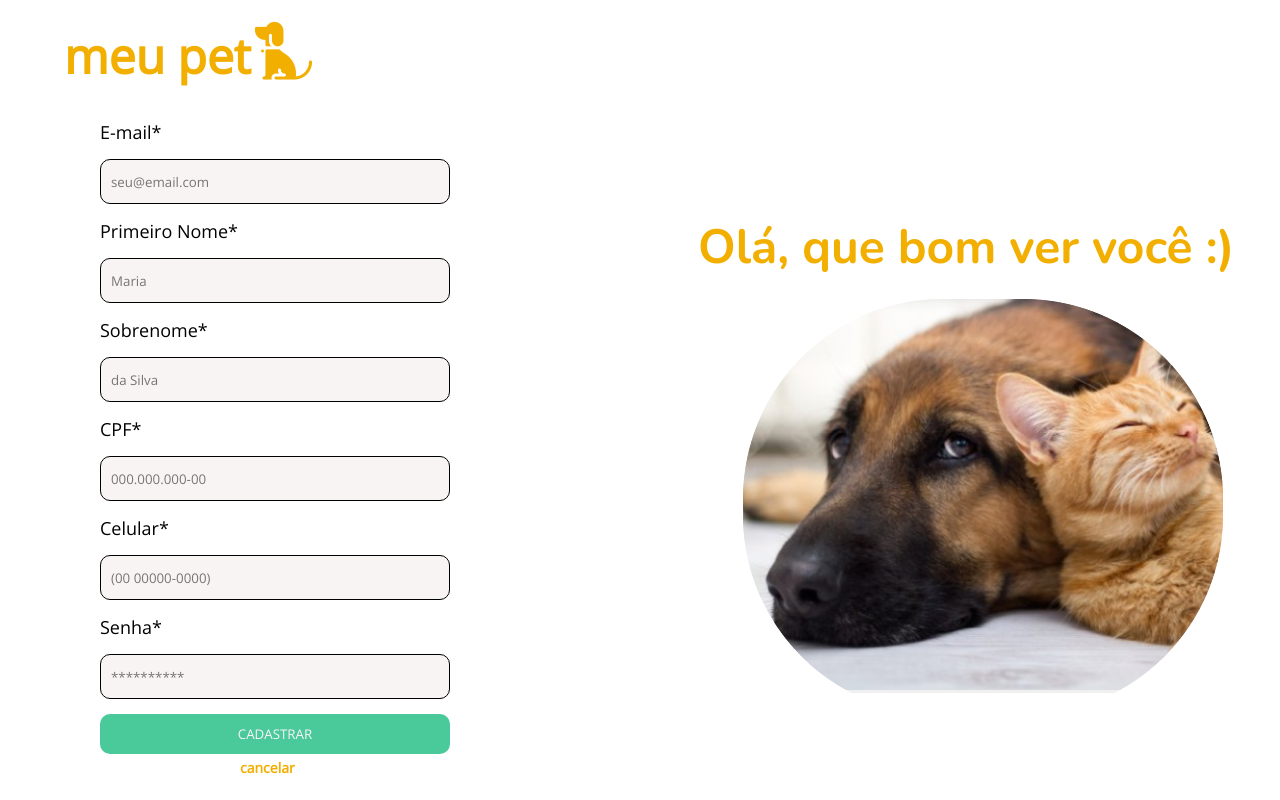
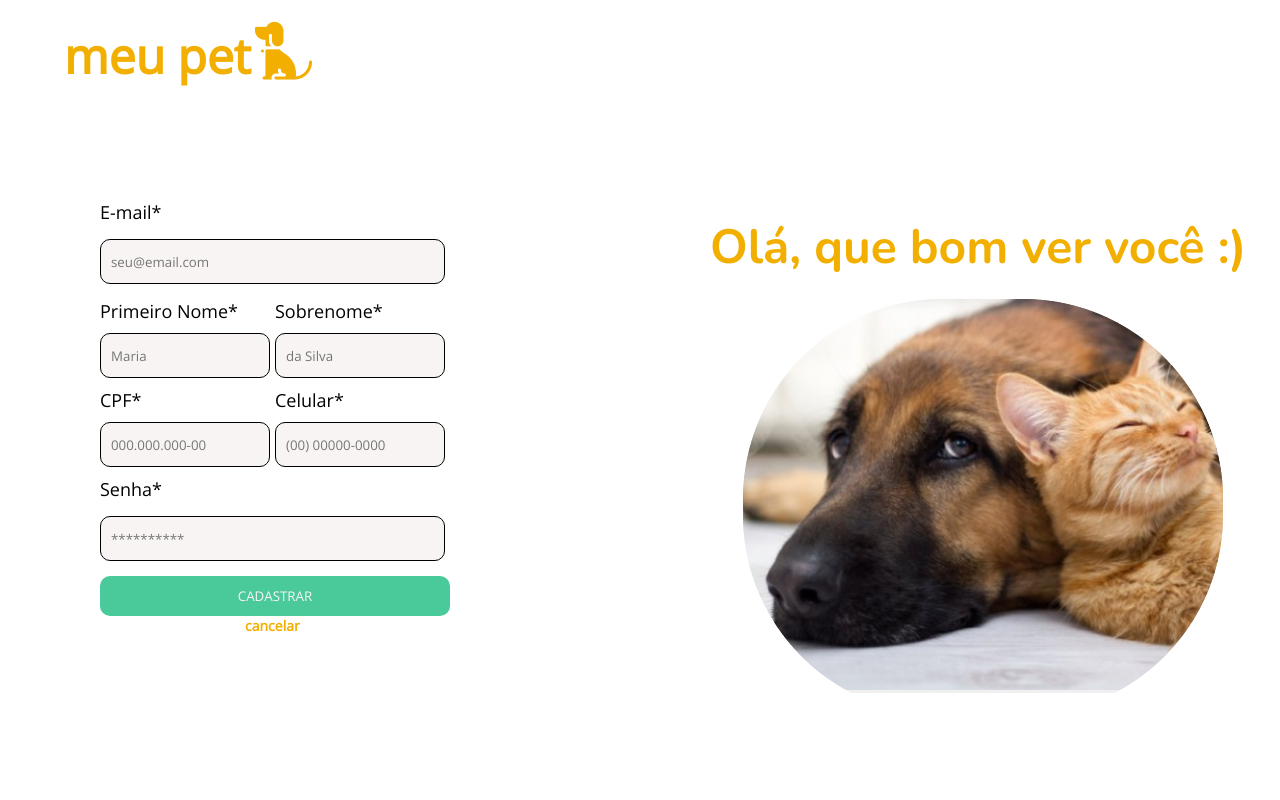
Before and after one commit to denermelo2/engsoftware, a PHP site: page /cadastro.html in a window 1280 px wide. Run offline with PHP 8.4, Linux system fonts and the light colour scheme.

Commit message:
Alteracoes 30-08

```diff
--- a/cadastro.html
+++ b/cadastro.html
@@ -27,24 +27,32 @@
                 <label>E-mail*</label>
                 <input type="email" name="email" placeholder="seu@email.com">
             </div>
-            <div class="cardgroup">
-                <label ></label>Primeiro Nome*</label>
+
+
+
+            <div class="container">
+                <div class="cardgroup_cadastro">
+                    <label></label>Primeiro Nome*</label>
                     <input type="text" name="nome" placeholder="Maria">
                 </div>
 
-            <div class="cardgroup">
-                <label >Sobrenome*</label>
+                <div class="cardgroup_cadastro">
+                    <label>Sobrenome*</label>
                     <input type="text" name="sobrenome" placeholder="da Silva">
                 </div>
 
-            <div class="cardgroup">
-                <label>CPF*</label>
+            </div>
+
+            <div class="container2">
+                <div class="cardgroup_cadastro">
+                    <label class="cpf">CPF*</label>
                     <input type="text" class="form-control cpf-mask" placeholder="000.000.000-00">
                 </div>
 
-            <div class="cardgroup">
-                <label>Celular*</label>
-                <input type="text" class="form-control phone-ddd-mask" placeholder="(00 00000-0000)">
+                <div class="cardgroup_cadastro">
+                    <label class="celular">Celular*</label>
+                    <input type="text" class="form-control phone-ddd-mask" placeholder="(00) 00000-0000">
+                </div>
             </div>
 
             <div class="cardgroup">
@@ -52,17 +60,12 @@
                 <input type="password" class="form-control cpf-mask" placeholder="**********">
             </div>
 
-
-
-
-
-
             <div class="cardgroup btn">
                 <button type="submit">CADASTRAR</button>
             </div>
 
-            <text id="dont"></text>
-            <a href="./index.html" id="cadastrar"> <strong>cancelar</strong></a>
+            <text id="cancelar_cadastro"></text>
+            <a href="./index.html" id="cancelar_cadastro"> <strong>cancelar</strong></a>
         </form>
     </div>
 
--- a/style.css
+++ b/style.css
@@ -25,7 +25,7 @@ color: #F2AF00;
 position: absolute;
 width: 570px;
 height: 65px;
-left: 698px;
+left: 710px;
 top: 215px;
 font-family: 'Nunito', sans-serif;
 font-style: normal;
@@ -57,14 +57,14 @@ font-size: 18px;
 div#corpoformulario_cadastro{
     position: absolute;
     left: 100px;
-    top: 120px;
+    top: 200px;
     font-size: 18px;
     }
 
 
 .cardgroup > input{
 height: 45px;
-width: 350px;
+width: 345px;
 display: block;
 margin-top: 15px;
 margin-bottom: 15px;
@@ -80,10 +80,11 @@ padding: 10px;
 
 .cardgroup_cadastro > input{
     height: 45px;
-    width: 160px;
-    float: left;
+    width: 170px;
+    display: flex;
     margin-top: 10px;
     margin-bottom: 10px;
+    margin-right: 5px;
     background: #F9F4F4;
     border: 1px solid #000000;
     box-sizing: border-box;
@@ -133,7 +134,7 @@ border-radius: 10px;
     color: #F2AF00;
     margin-bottom: 20px;
     margin-top: 100px;
-    margin-left: 140px;
+    margin-left: 0px;
 }
 
 
@@ -147,3 +148,27 @@ border-radius: 10px;
     font-size: 14px;
     color: #4C4C4C;
 }
+
+#cancelar_cadastro{
+    font-family: Open Sans;
+    font-style: normal;
+    font-weight: normal;
+    position: absolute;
+    height: 100px;
+    font-size: 14px;
+    line-height: 19px;
+    text-decoration: none;
+    color: #F2AF00;
+    margin-bottom: 20px;
+    margin-left: 145px;
+    align-self: center;
+
+}
+
+.container{
+    display: flex;
+}
+
+.container2{
+    display: flex;
+}
```
Also changed, not shown: index.html (line endings or trailing spaces). Lines whose indentation alone changed are shown as unchanged.
